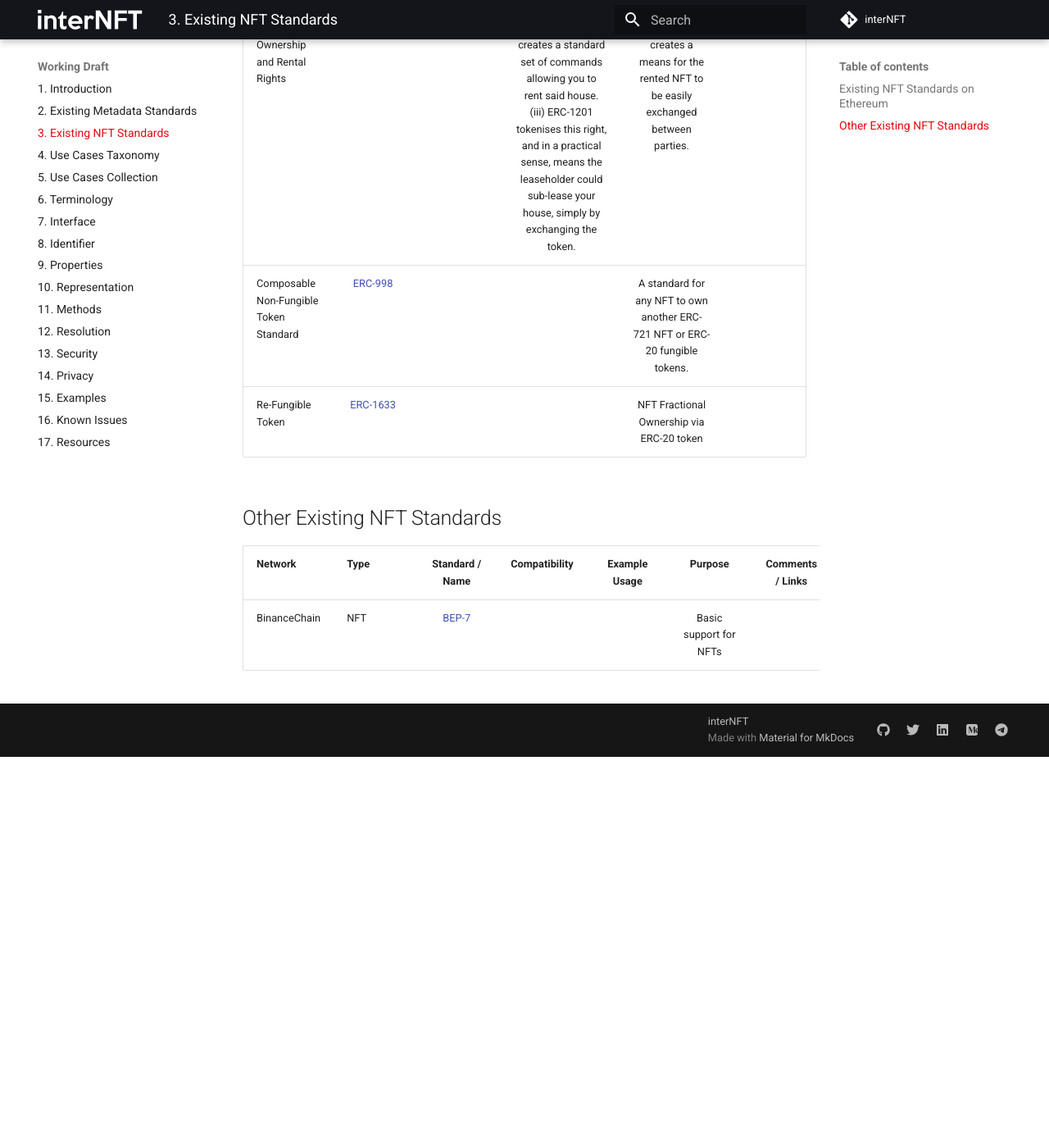
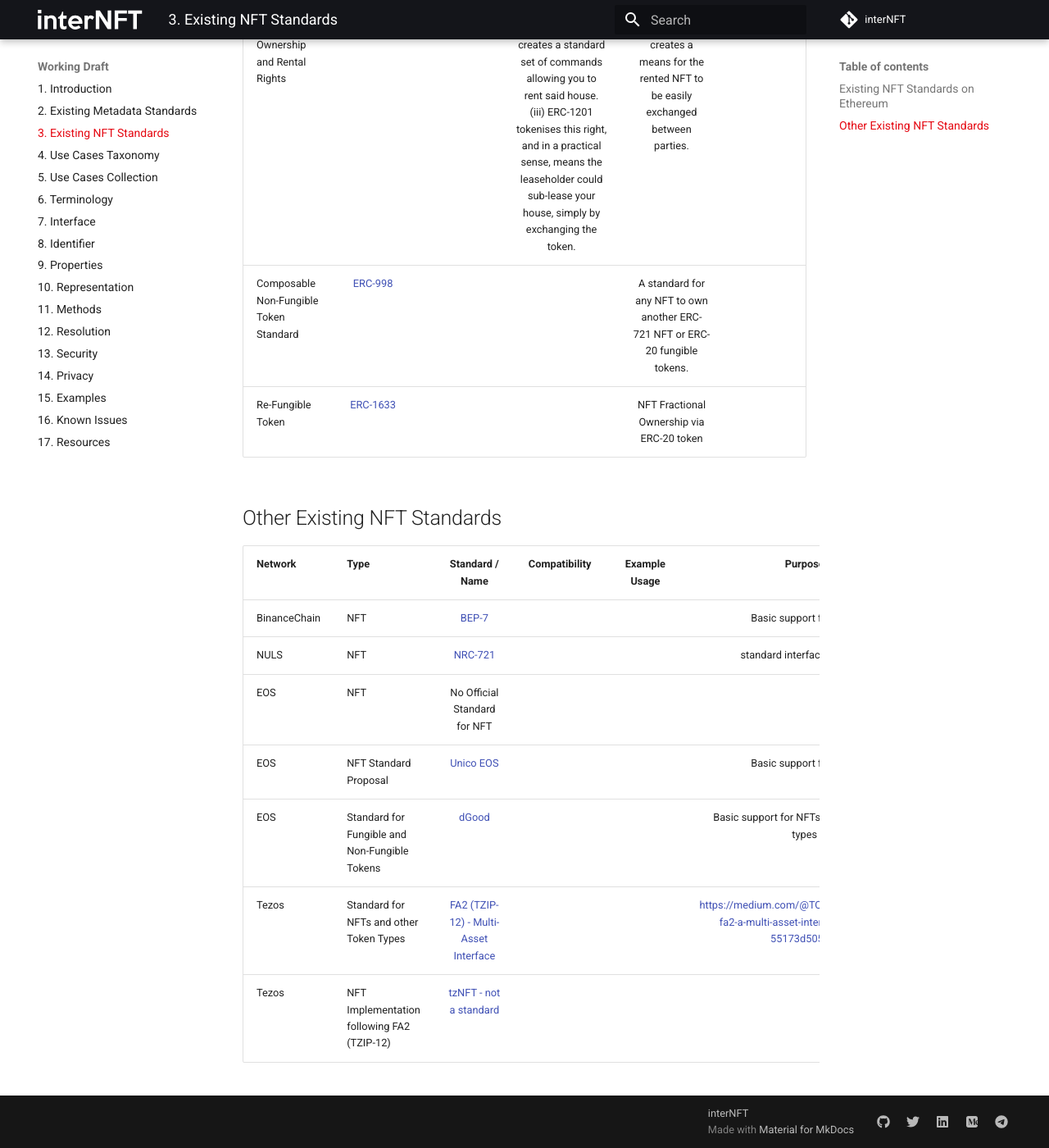
Before and after one commit to interNFT/documentation, an MkDocs documentation site: the page built from markdowns/workingDraft/existingNFTStandards.md, in a window 1280 px wide and 1400 px high, scrolled down 2673 px. Shown: the whole window at 82% size. Built offline with MkDocs 1.6.1 and Material for MkDocs 9.7.7, drawn with Linux system fonts in a browser that asks for light colours; before the commit the page ends 3596 px from its top, so only the background shows below that.

Commit message:
add more standards

```diff
--- a/markdowns/workingDraft/existingNFTStandards.md
+++ b/markdowns/workingDraft/existingNFTStandards.md
@@ -20,3 +20,9 @@
 | Network  |  Type     |  Standard / Name   |   Compatibility   |   Example Usage    |   Purpose    |   Comments / Links  |
 | ------------- |:------------- |:-------------:|:-------------:|:-------------:|:-------------:|:-------------:|
 | BinanceChain  |  NFT     |  [BEP-7](https://github.com/binance-chain/BEPs/pull/7){:target="_blank"}   |      |       |   Basic support for NFTs    |     |
+| NULS  |  NFT     |  [NRC-721](https://docs.nuls.io/Docs/s_nrc721.html){:target="_blank"}   |      |        |   standard interface for NFTs    |     |
+| EOS  |  NFT     |  No Official Standard for NFT    |      |       |       |     |
+| EOS  |  NFT Standard Proposal   |  [Unico EOS](https://github.com/unicoeos/eosio.nft){:target="_blank"}   |      |       |  Basic support for NFTs    |    |
+| EOS  |  Standard for Fungible and Non-Fungible Tokens    |  [dGood](https://github.com/MythicalGames/dgoods){:target="_blank"}    |      |       |   Basic support for NFTs and other token types    |   https://medium.com/dgoods/dgoods-v1-0-public-beta-release-72f896ad7aed  |
+| Tezos  |  Standard for NFTs and other Token Types  |  [FA2 (TZIP-12) - Multi-Asset Interface](https://gitlab.com/tzip/tzip/-/blob/master/proposals/tzip-12/tzip-12.md){:target="_blank"}   |      |       |   https://medium.com/@TQTezos/introducing-fa2-a-multi-asset-interface-for-tezos-55173d505e5f    |     |
+| Tezos  |  NFT Implementation following FA2 (TZIP-12)     |  [tzNFT - not a standard](https://medium.com/@TQTezos/tznft-non-fungible-tokens-on-tezos-using-fa2-b1ab11185ec1){:target="_blank"}   |      |       |       |   https://github.com/tqtezos/nft-tutorial  |
```
